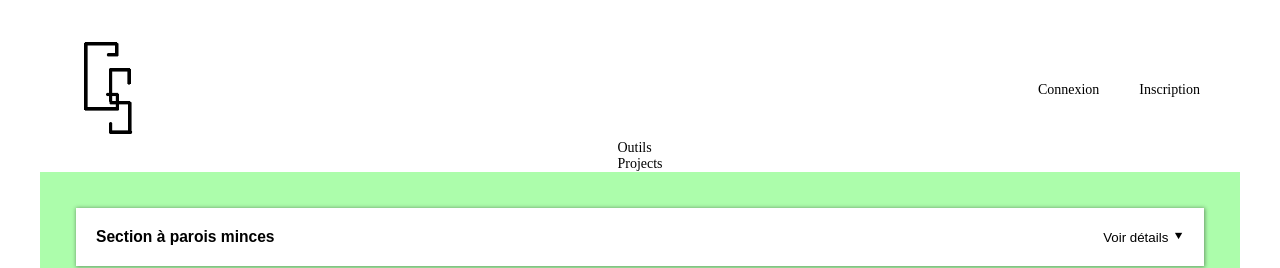
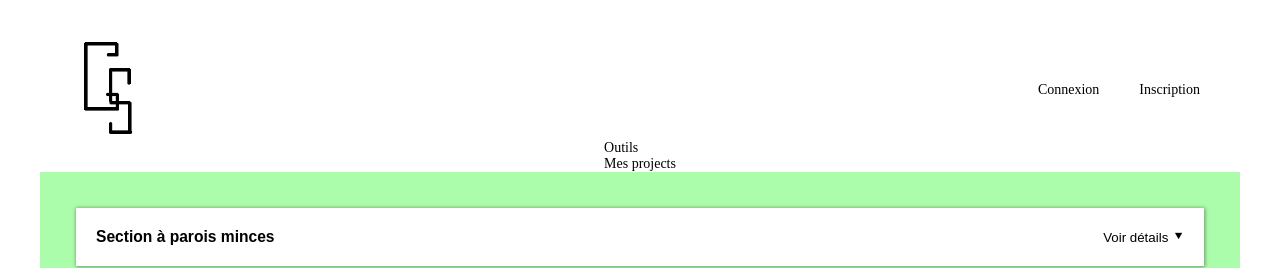
Before and after one commit to Aldehyd/calculate, an Angular app: page / in a window 1280 px wide. Shown: the top 268 px of the page. Built offline with nearby package versions, Linux system fonts and the light colour scheme.

Commit message:
change projects tab title

```diff
--- a/src/app/main-tabs/main-tabs.component.ts
+++ b/src/app/main-tabs/main-tabs.component.ts
@@ -15,6 +15,6 @@ export class MainTabsComponent implements OnInit{
 
   ngOnInit(): void {
     this.toolsTab = new Tab(0,"Outils");
-    this.projectsTab = new Tab(0,"Projects");
+    this.projectsTab = new Tab(0,"Mes projects");
   }
 }
```
